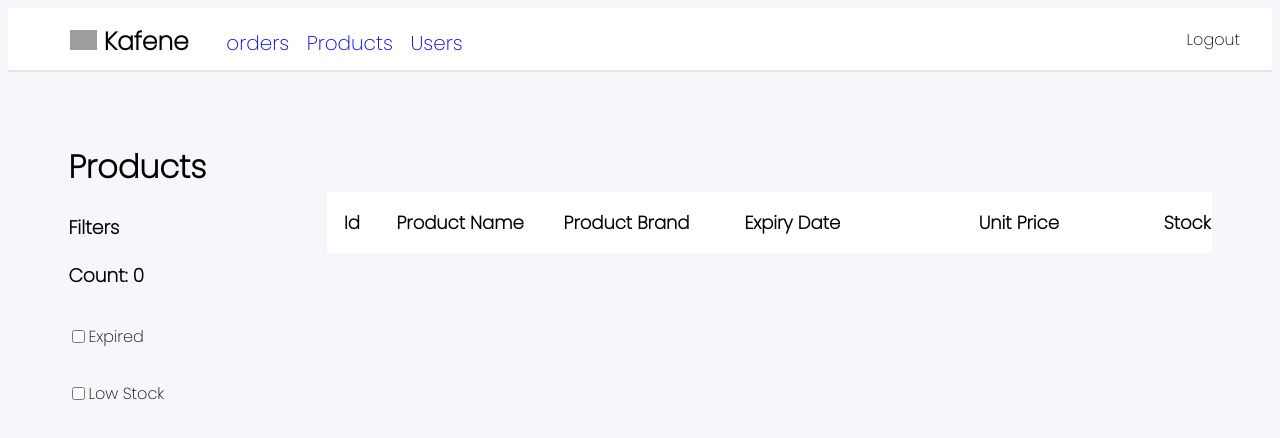
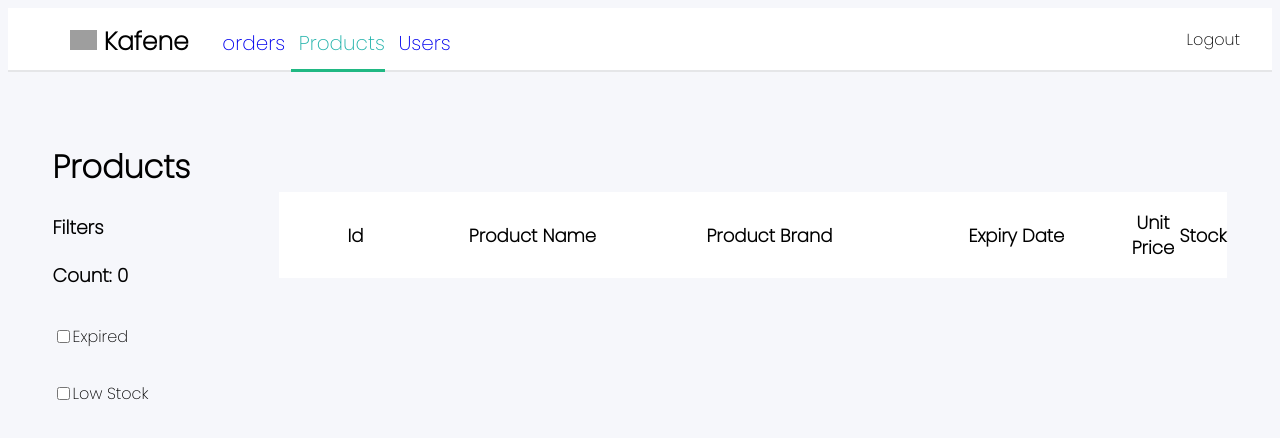
Before and after one commit to vipin98/projrct1, a plain HTML site: page Productpage.html in a window 1280 px wide. Drawn offline with Linux system fonts and the light colour scheme; no server answers; grey boxes are pictures that could not be loaded.

Commit message:
Add files via upload

```diff
--- a/Orderpage.css
+++ b/Orderpage.css
@@ -31,11 +31,13 @@ a{
 }
 .mainMenu{
     padding-left: 52px;
+
     font-size: 20px;
 
 }
 .menu{
-   padding-left: 12px;
+   padding-left: 8px;
+   padding-bottom: 12px;
 }
 #Logout{
     padding-right: 32px;
@@ -150,10 +152,9 @@ tbody{
     width: 300px;
   }
 
-  .active {
-    background-color: lightseagreen !important;
+
+
+  #active  {
+    color: lightseagreen ;
+    border-bottom: 3px solid #20b883;
   }
-
-  .active td {
-    color: black;
-  }
--- a/Orderpage.js
+++ b/Orderpage.js
@@ -2,7 +2,7 @@
 var Logout = document.getElementById("Logout");
 Logout.addEventListener("click",function(){
             localStorage.setItem('login',false)
-            location.href="/index.html"
+            location.href="index.html"
 
         });
 
--- a/Productpage.css
+++ b/Productpage.css
@@ -34,7 +34,8 @@ a{
     font-size: 20px;
 }
 .menu{
-   padding-left: 12px;
+   padding-left: 8px;
+   padding-bottom: 12px;
 }
 #Logout{
     padding-right: 32px;
@@ -54,7 +55,7 @@ a{
 }
 .ProductspageRight{
     margin-top: 70px;
-    width: 70%;
+    width: 75%;
 }
 .Productstable{
     width: 100%;
@@ -90,11 +91,7 @@ margin-bottom: 140px;
 
   }
 
-  @-moz-document url-prefix() {
-    #table-data {
-      /* overflow-y: scroll; */
-    }
-  }
+
 
   #table-data tr {
     cursor: pointer;
@@ -130,29 +127,29 @@ margin-bottom: 140px;
   }
 
   .column1 {
-    width: 50px;
+    width: 150px;
   }
 
   .column2 {
-    width: 170px;
+    width: 200px;
   }
 
   .column3 {
-    width: 170px;
+    width: 270px;
   }
 
   .column4 {
-    width: 170px;
+    width: 220px;
   }
 
   .column5 {
-    width: 300px;
+    width: 400;
+  }
+  .column6 {
+    width: 400;
   }
 
-  .active {
-    background-color: lightseagreen !important;
+  #active  {
+    color: lightseagreen ;
+    border-bottom: 3px solid #20b883;
   }
-
-  .active td {
-    color: black;
-  }
--- a/Productpage.html
+++ b/Productpage.html
@@ -15,7 +15,7 @@
             <a id="logo">
                <img src="https://edu-web-fundamentals.web.app/static/media/logo.58169365.png" height=20/> Kafene</a>
             <a href="Orderpage.html" class="menu">orders</a>
-            <a href="Productpage.html" class="menu">Products</a>
+            <a href="Productpage.html" class="menu" id="active">Products</a>
             <a href="Userspage.html" class="menu">Users</a>
         </div>
         <div id="Logout">Logout</div>
@@ -24,9 +24,9 @@
         <div class="ProductspageLeft">
        <h1>Products</h1>
        <h3>Filters</h3>
-       <h3>Count: 0</h3>
+       <h3>Count: <span id="count">0</span> </h3>
       <div class="Filteritem"><input id = "search1" type="checkbox" /> <p>Expired</p></div>
-      <div class="Filteritem"><input  id = "search2 "type="checkbox" /> <p>Low Stock</p></div>
+      <div class="Filteritem"><input  id = "search2" type="checkbox" /> <p>Low Stock</p></div>
 
      </div>
       <div class="ProductspageRight">
--- a/Productpage.js
+++ b/Productpage.js
@@ -3,7 +3,7 @@
 var Logout = document.getElementById("Logout");
 Logout.addEventListener("click",function(){
             localStorage.setItem('login',false)
-            location.href="/index.html"
+            location.href="index.html"
 
         });
 
--- a/Userspage.css
+++ b/Userspage.css
@@ -36,7 +36,8 @@ a{
 
 }
 .menu{
-   padding-left: 12px;
+  padding-left: 8px;
+  padding-bottom: 12px;
 }
 #Logout{
     padding-right: 32px;
@@ -177,11 +178,7 @@ margin-bottom: 140px;
   .column5 {
     width: 100px;
   }
-
-  .active {
-    background-color: lightseagreen !important;
+  #active  {
+    color: lightseagreen ;
+    border-bottom: 3px solid #20b883;
   }
-
-  .active td {
-    color: black;
-  }
```
Also changed, not shown: Orderpage.html (+2 -2 lines), Userspage.html (+1 -1 lines), user.js (+8 -0 lines).
